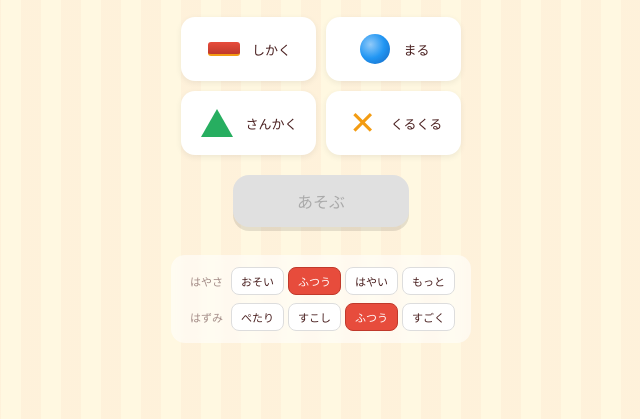
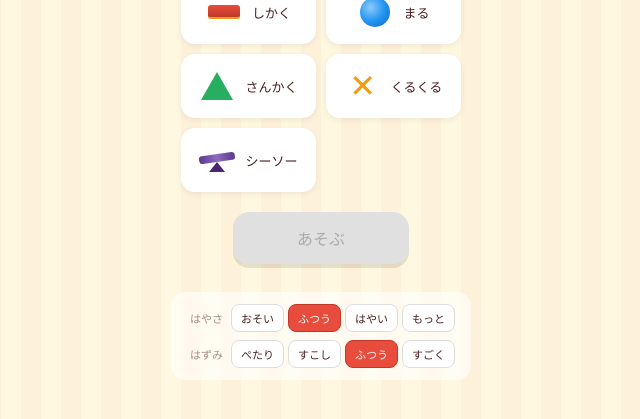
Before and after one commit to hiboma/bdama, a website built with Vite: page index.html in a window 1280 px wide. Shown: the part 323-742 px from the top of the page, without its empty margins (319-959 px from the left). Built offline with nearby package versions, Linux system fonts and the light colour scheme; a web font is replaced by a local one.

Commit message:
feat: HTML タイトル画面にシーソーカードを追加
障害物グリッドに 5 つ目のカード「シーソー」を追加します。
CSS の疑似要素で紫色の板と三角形の支点アイコンを表現します。

Co-Authored-By: Claude Opus 4.6 (1M context) <noreply@anthropic.com>

```diff
--- a/index.html
+++ b/index.html
@@ -190,6 +190,35 @@
       font-weight: bold;
       line-height: 1;
     }
+    /* シーソー */
+    .icon-seesaw {
+      position: relative;
+      width: 36px;
+      height: 24px;
+    }
+    .icon-seesaw::before {
+      content: '';
+      position: absolute;
+      top: 6px;
+      left: 0;
+      width: 36px;
+      height: 8px;
+      border-radius: 3px;
+      background: linear-gradient(90deg, #5B3A8C, #8E6BBE 50%, #5B3A8C);
+      transform: rotate(-8deg);
+    }
+    .icon-seesaw::after {
+      content: '';
+      position: absolute;
+      bottom: 0;
+      left: 50%;
+      transform: translateX(-50%);
+      width: 0;
+      height: 0;
+      border-left: 8px solid transparent;
+      border-right: 8px solid transparent;
+      border-bottom: 10px solid #4A2870;
+    }
 
     /* あそぶボタン */
     .play-btn {
@@ -338,6 +367,10 @@
         <div class="icon"><div class="icon-cross">✕</div></div>
         <span>くるくる</span>
       </div>
+      <div class="obstacle-card" data-type="seesaw">
+        <div class="icon"><div class="icon-seesaw"></div></div>
+        <span>シーソー</span>
+      </div>
     </div>
 
     <div class="section-gap-md"></div>
```
